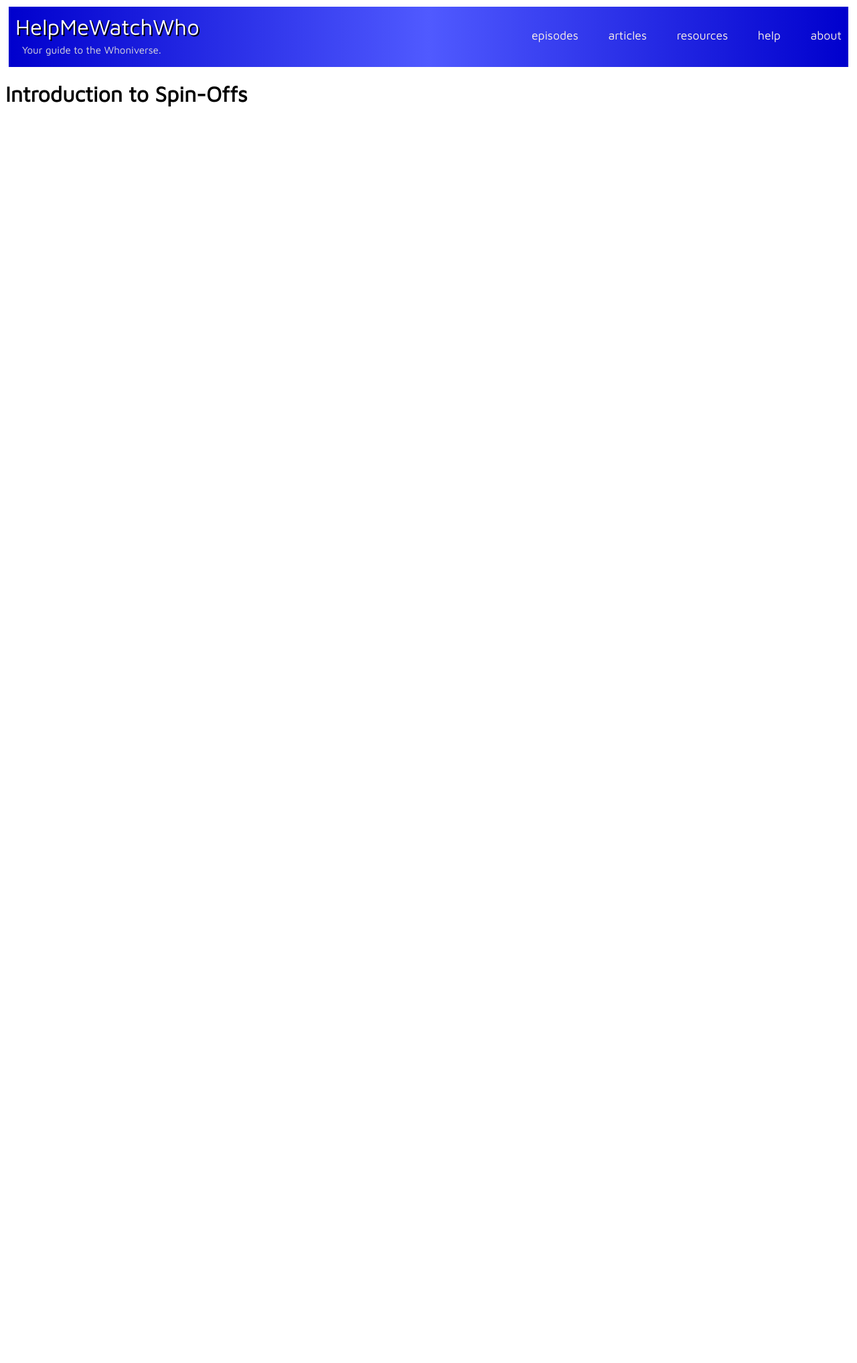
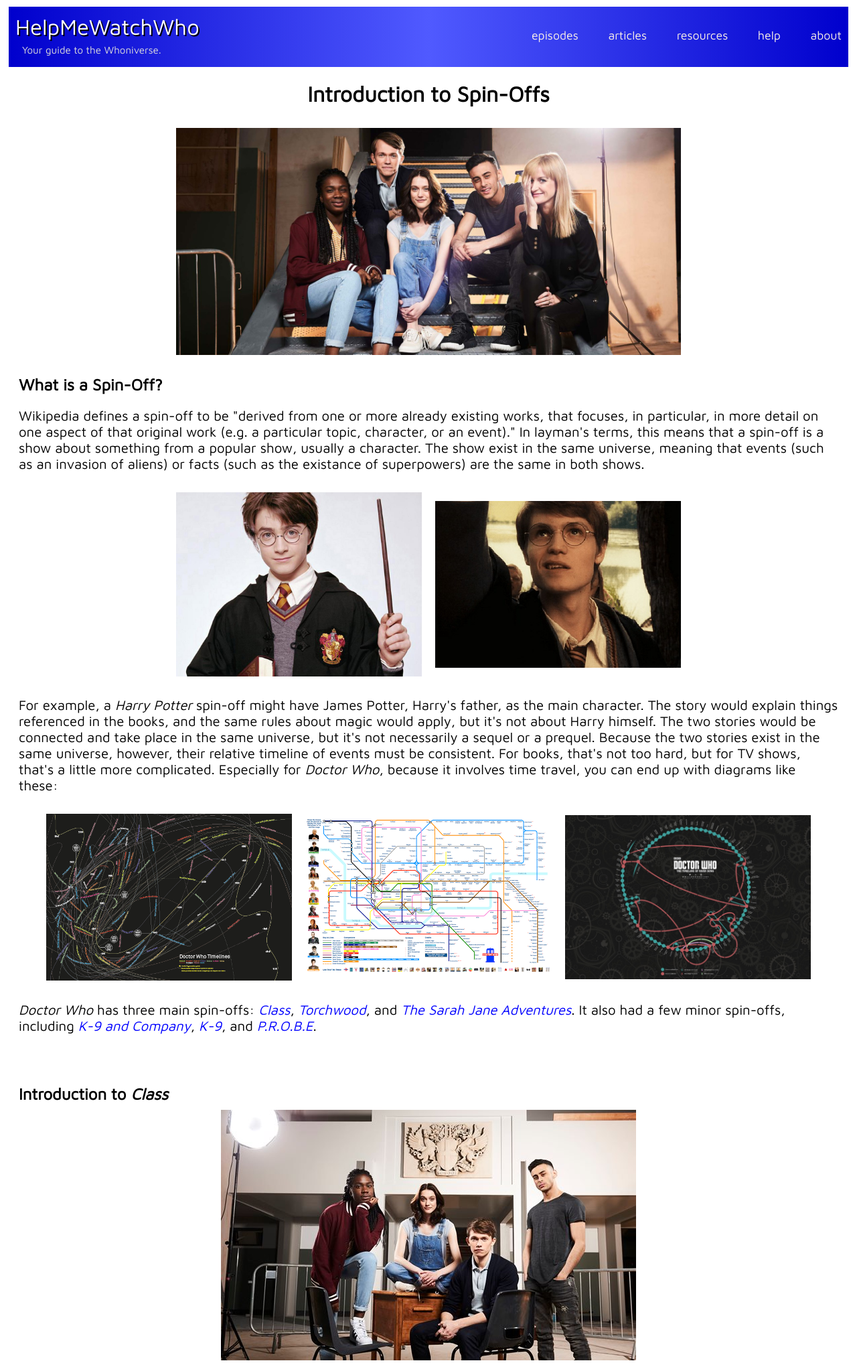
Before and after one commit to TheFirstQuestion/HelpMeWatchWho, a PHP site: page /articles/intro-to-spin-offs.php in a window 1280 px wide. Shown: the top 2035 px of the page at 67% size. Before the commit the page ends 159 px from the top, so only its background shows below. Run offline with PHP 8.4, Linux system fonts and the light colour scheme.

Commit message:
start writing intro to spin-offs

```diff
--- a/articles/intro-to-doctor-who.php
+++ b/articles/intro-to-doctor-who.php
@@ -216,7 +216,7 @@
 
 <div class="imgWrapper"><img src="images/queen.jpg" /><img src="images/face of boe.jpg" /><img src="images/bad wolf.jpg" /></div>
 
-<p>There's a joke on the Internet about how England has 7 acotrs and 2 sets. <em>Doctor Who</em> doesn't do much to dispell this; a lot of sets and actors are repeated in unrelated roles. Just try your best to ignore it; usually, it's not acknowledged.</p>
+<p>There's a joke on the Internet about how England has 7 actors and 2 sets. <em>Doctor Who</em> doesn't do much to dispell this; a lot of sets and actors are repeated in unrelated roles. Just try your best to ignore it; usually, it's not acknowledged.</p>
 
 <div class="imgWrapper"><img src="images/meet yourself.jpg" /><img src="images/chair.jpg" /><img src="images/sets.jpg" /></div>
 
--- a/articles/intro-to-spin-offs.php
+++ b/articles/intro-to-spin-offs.php
@@ -2,4 +2,102 @@
 <link type="text/css" rel="stylesheet" href="articles style.css">
 <title>Introduction to Spin-Offs | HelpMeWatchWho</title>
 
-<h1>Introduction to Spin-Offs</h1>
+<div id="everything">
+
+
+
+<div id="head">
+	<h1>Introduction to Spin-Offs</h1>
+	<img src="images/spinoffs.jpg" id="headingImg" />
+</div>
+
+<h2>What is a Spin-Off?</h2>
+
+<p>Wikipedia defines a spin-off to be "derived from one or more already existing works, that focuses, in particular, in more detail on one aspect of that original work (e.g. a particular topic, character, or an event)." In layman's terms, this means that a spin-off is a show about something from a popular show, usually a character. The show exist in the same universe, meaning that events (such as an invasion of aliens) or facts (such as the existance of superpowers) are the same in both shows.</p>
+
+<div class="imgWrapper"><img src="images/harry potter.jpg" /><img src="images/james potter.jpg" /></div>
+
+<p>For example, a <em>Harry Potter</em> spin-off might have James Potter, Harry's father, as the main character. The story would explain things referenced in the books, and the same rules about magic would apply, but it's not about Harry himself. The two stories would be connected and take place in the same universe, but it's not necessarily a sequel or a prequel. Because the two stories exist in the same universe, however, their relative timeline of events must be consistent. For books, that's not too hard, but for TV shows, that's a little more complicated. Especially for <em>Doctor Who</em>, because it involves time travel, you can end up with diagrams like these:</p>
+
+<div class="imgWrapper"><img src="images/timeline2.png" /><img src="images/timeline1.jpg" /><img src="images/timeline3.jpg" /></div>
+
+<p><em>Doctor Who</em> has three main spin-offs: <a href="#class"><em>Class</em></a>, <a href="#torchwood"><em>Torchwood</em></a>, and <a href="#sja"><em>The Sarah Jane Adventures</em></a>. It also had a few minor spin-offs, including <a href="#k9co"><em>K-9 and Company</em></a>, <a href="#k9"><em>K-9</em></a>, and <a href="#probe"><em>P.R.O.B.E</em></a>.</p>
+
+
+<br><br>
+<a name="class"></a>
+<h2>Introduction to <em>Class</em></h2>
+
+<div class="fullSize"><img src="images/class.jpg" /></div>
+
+<p><strong>What It's About: </strong><em>"The sixth formers of Coal Hill Academy all have their own secrets and desires. They have to deal with the stresses of everyday life, including friends, parents, school work, sex, and sorrow, but also the horrors that come from time travel. The Doctor and his time-travelling have made the walls of space and time stretch thin, and monsters beyond imagination are planning to break through and wreak havoc upon the Earth."</em> <em>Class</em> revolves around an alien prince, Charlie, a refugee hiding on Earth after the destruction of his own people. His protector and former enemy, Miss Quill, pretends to be a teacher at Coal Hill, where Charlie attends. When the hostile aliens who killed their people begin to attack Coal Hill, Miss Quill and Charlie, along with his friends April, Tanya, and Ram, are tasked with protecting the Earth.</p>
+
+<br><br>
+
+<p><strong>Why You Should Watch It: </strong><em>Class</em> is a good show, even seen by itself. It's connections with <em>Doctor Who</em> are, like all of its spin-offs, tenuous and subtle, except for the occasional visit from the Doctor. It's not necessarily going to add any information to the main show, but it's a good watch and an enjoyable show.</p>
+
+
+
+<br><br>
+<a name="torchwood"></a>
+<h2>Introduction to <em>Torchwood</em></h2>
+
+<div class="fullSize"><img src="images/torchwood.jpg" /></div>
+
+<p><strong>What It's About: </strong></p>
+
+
+
+
+
+<br><br>
+<a name="sja"></a>
+<h2>Introduction to <em>The Sarah Jane Adventures</em></h2>
+
+<div class="fullSize"><img src="images/sja.jpg" /></div>
+
+
+
+
+
+
+
+
+<br><br>
+<a name="k9co"></a>
+<h2>Introduction to <em>K-9 and Company</em></h2>
+
+<div class="fullSize"><img src="images/k9 and co.jpg" /></div>
+
+
+
+
+
+
+<br><br>
+<a name="k9"></a>
+<h2>Introduction to <em>K-9</em></h2>
+
+<div class="fullSize"><img src="images/k9.jpg" /></div>
+
+
+
+
+
+
+
+
+<br><br>
+<a name="probe"></a>
+<h2>Introduction to <em>P.R.O.B.E</em></h2>
+
+<div class="fullSize"><img src="images/probe.jpg" /></div>
+
+
+
+
+
+
+
+
+</div>
```
Also changed, not shown: unaired.php (+1 -11 lines), articles/images/harry potter.jpg (added), articles/images/james potter.jpg (added), articles/images/k9 and co.jpg (added), articles/images/k9.jpg (added), articles/images/probe.jpg (added), articles/images/spinoffs.jpg (added), articles/images/timeline1.jpg (added), articles/images/timeline2.png (added), articles/images/timeline3.jpg (added).
